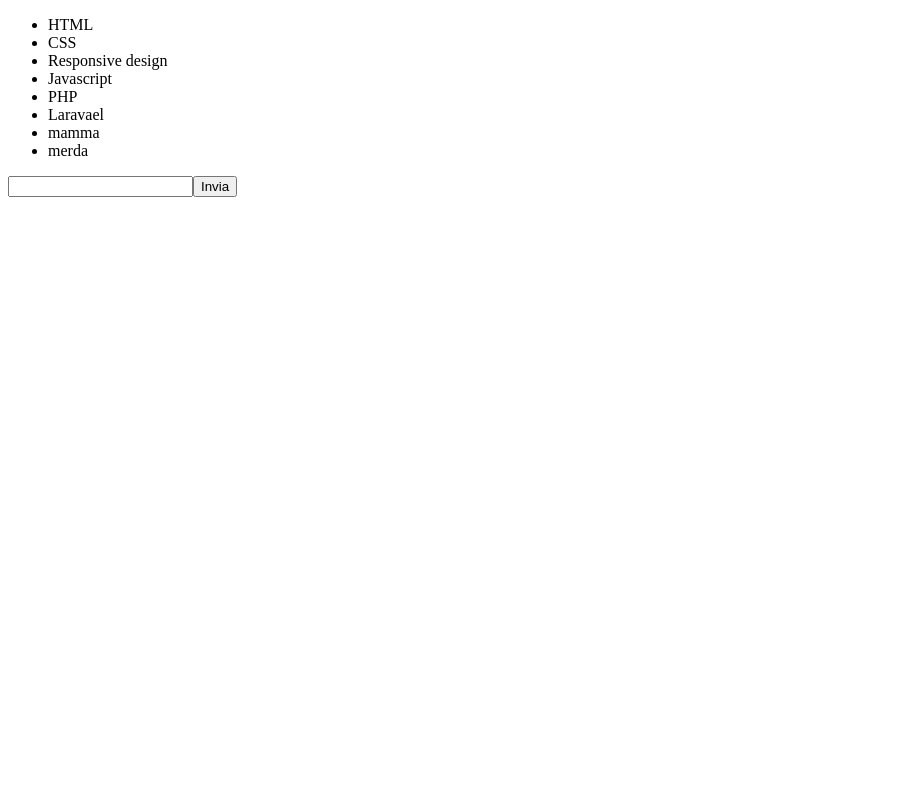
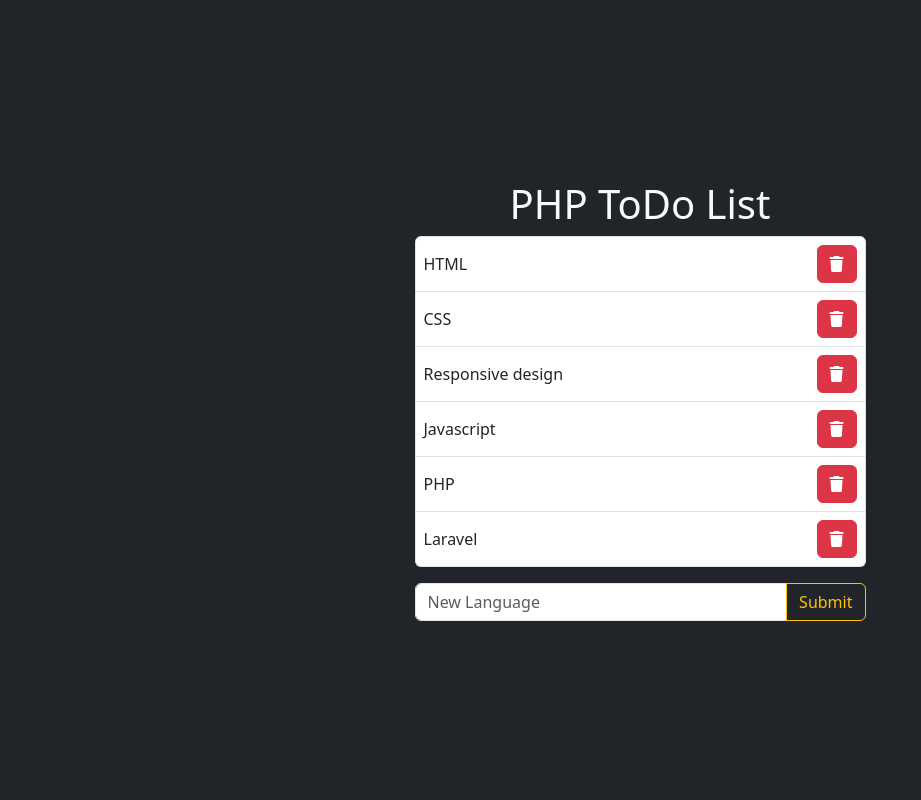
Before and after one commit to Fra-Battaglia/php-todo-list-json, a PHP site: page / in a window 1280 px wide. Shown: the whole page, without its empty margins (0-921 px from the left). Run offline with PHP 8.4, Linux system fonts and the light colour scheme.

Commit message:
style added, remove button added

```diff
--- a/css/style.css
+++ b/css/style.css
@@ -0,0 +1,5 @@
+* {
+	margin: 0;
+	padding: 0;
+	box-sizing: border-box;
+}
--- a/index.php
+++ b/index.php
@@ -5,18 +5,36 @@
 		<meta http-equiv="X-UA-Compatible" content="IE=edge">
 		<meta name="viewport" content="width=device-width, initial-scale=1.0">
 		<title>PHP ToDo List JSON</title>
+		<link rel="stylesheet" href="https://cdn.jsdelivr.net/npm/bootstrap@5.3.0-alpha1/dist/css/bootstrap.min.css">
+		<link rel="stylesheet" href="https://cdnjs.cloudflare.com/ajax/libs/font-awesome/6.2.1/css/all.min.css">
 		<link rel="stylesheet" href="./css/style.css">
 		<script src="https://unpkg.com/axios/dist/axios.min.js"></script>
 	</head>
-	<body>
+	<body class="bg-dark text-light">
 
 		<div id="app">
+			<div class="container">
+				<div class="row vh-100 align-items-center justify-content-center">
+					<div class="col-5">
+						<h1 class="text-center">PHP ToDo List</h1>
+						<div class="list rounded">
+							<ul class="list-unstyled m-0 list-group">
 
-			<ul>
-				<li v-for="item in todo_list">{{ item.language }}</li>
-			</ul>
-			<input type="text" v-model="language" @keyup.enter="add_language">
-			<button type="submit" @click="add_language" >Invia</button>
+								<li v-for="item, index in todo_list" class="list-group-item p-2 d-flex justify-content-between align-items-center">
+									<div>{{ item.language }}</div>
+									<button class="btn btn-danger" @click="remove_language(index)"><i class="fa-solid fa-trash"></i></button>
+								</li>
+
+							</ul>
+						</div>
+						<div class="input-group mt-3">
+							<input type="text" class="form-control" placeholder="New Language" v-model="language" @keyup.enter="add_language">
+							<button class="btn btn-outline-warning" type="submit" id="button-addon2" @click="add_language">Submit</button>
+						</div>
+					</div>
+				</div>
+			</div>
+
 		</div>
 
 		<script src="https://unpkg.com/vue@3"></script>
--- a/js/script.js
+++ b/js/script.js
@@ -5,7 +5,8 @@ createApp({
 		return {
 			api_url: 'server.php',
 			todo_list: [],
-			language: ''
+			language: '',
+			clicked: ''
 		}
 	},
 
@@ -26,7 +27,19 @@ createApp({
                 this.language = '';
                 this.todo_list = response.data;
             })
-        }
+        },
+
+		remove_language(index) {
+			const data = {
+				delete: index
+			}
+
+			axios.post(this.api_url, data, {
+                headers: { 'Content-Type': 'multipart/form-data' }
+            }).then((response) => {
+                this.todo_list = response.data;
+            })
+		}
     },
 
 }).mount('#app')
--- a/server.php
+++ b/server.php
@@ -6,12 +6,30 @@
 	// Converto il json in codice php
 	$todo_list = json_decode($string, true);
 
-	if(isset($_POST['todo_input'])) {
+	// Aggiungi voci alla lista
+	if(isset($_POST['todo_input']) && $_POST['todo_input'] != '') {
 		$todo_input = $_POST['todo_input'];
 		$todo_list[] = ["language" => $todo_input, "done" => false];
 
-		file_put_contents('todo-list.json', json_encode($todo_list));
+		file_put_contents('todo-list.json', json_encode($todo_list, JSON_PRETTY_PRINT));
 	}
+
+	if(isset($_POST['delete'])) {
+		unset($todo_list[$_POST['delete']]);
+
+		file_put_contents('todo-list.json', json_encode($todo_list, JSON_PRETTY_PRINT));
+	}
+
+	// if(isset($_POST['edit'])) {
+	// 	// Individua l'elemento avente indice contenuto in $_POST['edit'] e lo sostituisce con il suo valore corrispondente che in questo caso è l'array
+	// 	$replacement = array(
+	// 		$_POST['edit'] => array(
+	// 			"language" => $_POST['language_edit'],
+	// 			"done" => false
+	// 		)
+	// 	);
+	// 	$todo_list = array_replace($todo_list, $replacement);
+	// }
 
 	header('Content-Type: application/json');
 	echo json_encode($todo_list);
--- a/todo-list.json
+++ b/todo-list.json
@@ -1 +1,26 @@
-[{"language":"HTML","done":true},{"language":"CSS","done":true},{"language":"Responsive design","done":true},{"language":"Javascript","done":true},{"language":"PHP","done":true},{"language":"Laravael","done":false},{"language":"mamma","done":false},{"language":"merda","done":false}]
+[
+    {
+        "language": "HTML",
+        "done": true
+    },
+    {
+        "language": "CSS",
+        "done": true
+    },
+    {
+        "language": "Responsive design",
+        "done": true
+    },
+    {
+        "language": "Javascript",
+        "done": true
+    },
+    {
+        "language": "PHP",
+        "done": true
+    },
+    {
+        "language": "Laravel",
+        "done": false
+    }
+]
```
